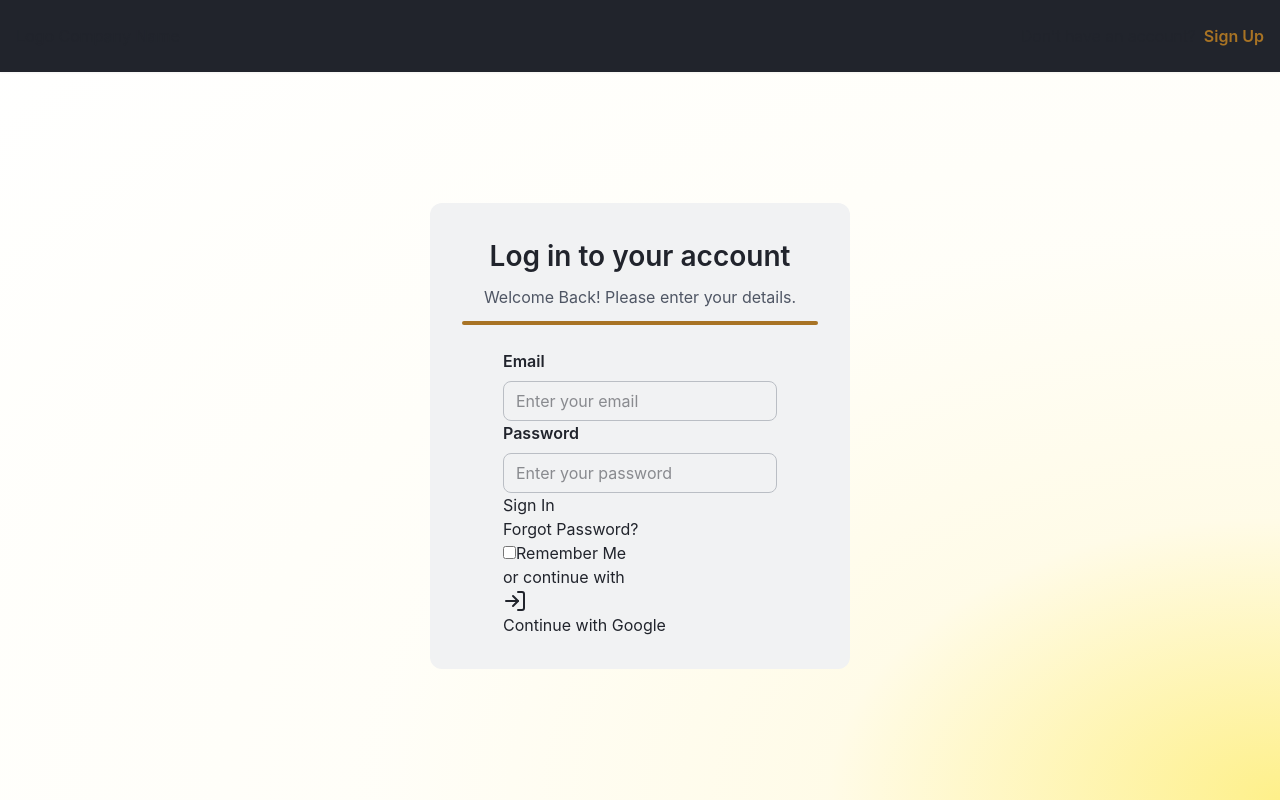
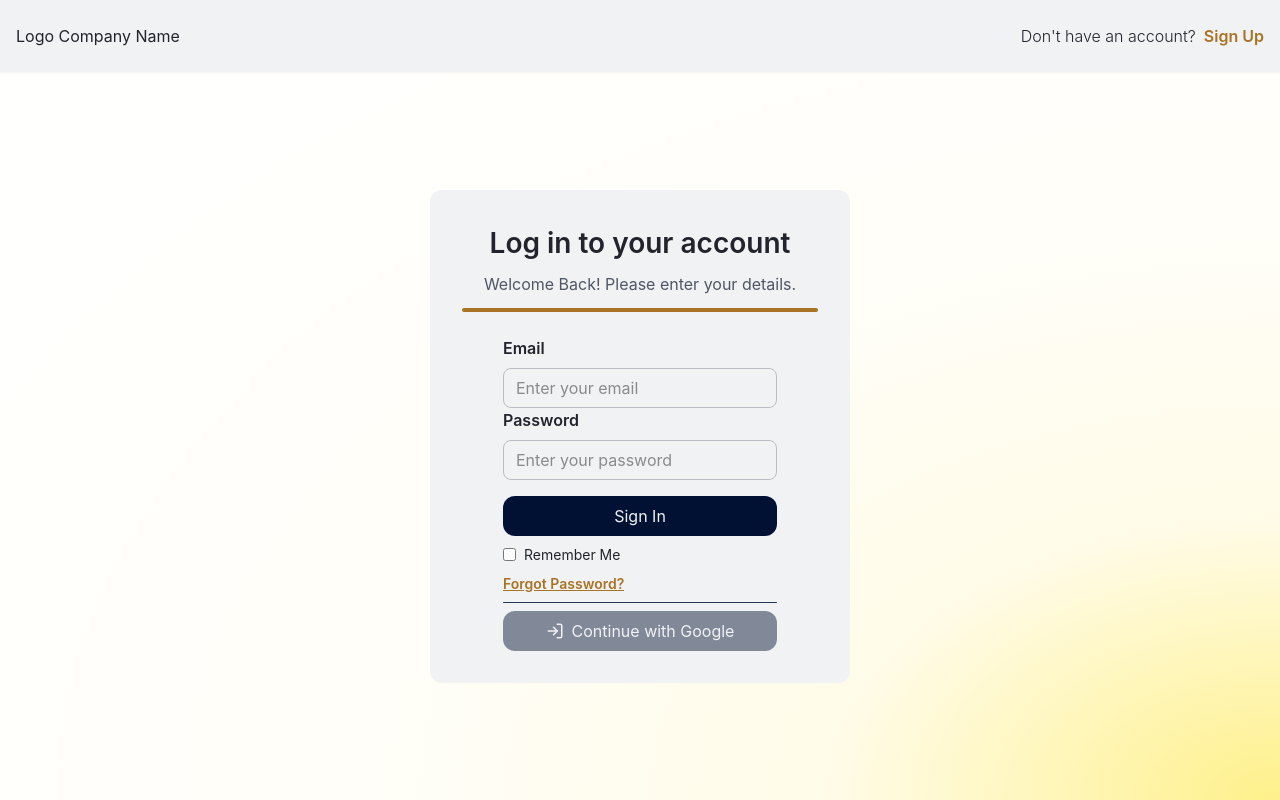
Before and after one commit to Sihle-Thwa/SportsManagment, a React (Vite) app in the folder frontend/: page /signIn in a window 1280 px wide. Built offline with nearby package versions, Linux system fonts and the light colour scheme.

Commit message:
feat: Rearrange LoginPage layout, update styles for consistency, and enhance accessibility

```diff
--- a/frontend/src/pages/Auth/LoginPage.tsx
+++ b/frontend/src/pages/Auth/LoginPage.tsx
@@ -129,19 +129,20 @@ export default function LoginPage() {
 							</button>
 
 							<div
+								className="loginPageForm_rememberMe"
+								id="remember-me-checkbox"
+							>
+								<div className="loginPageForm_rememberMe_cta">
+									<input type="checkbox" {...register("remember")} />
+									Remember Me
+								</div>
+							</div>
+
+							<div
 								className="loginPageForm_forgotPassword"
 								id="forgot-password-link"
 							>
 								<a href="/forgot-password">Forgot Password?</a>
-							</div>
-							<div
-								className="loginPageForm_rememberMe"
-								id="remember-me-checkbox"
-							>
-								<div className="loginPageForm_rememberMe_checkbox">
-									<input type="checkbox" {...register("remember")} />
-									Remember Me
-								</div>
 							</div>
 
 							<div
@@ -149,9 +150,6 @@ export default function LoginPage() {
 								aria-label="or continue with"
 							>
 								<div className="loginPageForm_divider_line"></div>
-								<div className="loginPageForm_divider_text">
-									<span>or continue with</span>
-								</div>
 							</div>
 							<button type="button" className="loginPageForm_googleButton">
 								<GoogleIcon className="loginPageForm_googleButton_icon" />
--- a/frontend/src/pages/Auth/loginpage.css
+++ b/frontend/src/pages/Auth/loginpage.css
@@ -19,8 +19,8 @@
 		height: 72px;
 		position: sticky;
 		top: 0;
-		background: var(--sidebar-background, var(--colour-neutral-100));
-		border-bottom: 1px solid var(--border-subtle);
+		background: var(--navbar-background);
+		border-bottom: 1px solid var(--navbar-border);
 		box-shadow: var(--shadow-sm);
 	}
 
@@ -42,6 +42,7 @@
 		justify-content: flex-start;
 		align-items: flex-start;
 		gap: 8px;
+		color: var(--navbar-text);
 
 	}
 
@@ -145,48 +146,7 @@
 		width: 100%;
 	}
 
-	.loginPageForm_bodyForgotPassword {
-		display: flex;
-		flex-direction: row;
-		justify-content: space-between;
-		align-items: center;
-		width: 100%;
-	}
-
-	.loginPageForm_bodyForgotPassword_checkbox {
-		display: flex;
-		align-items: center;
-		gap: 8px;
-		font-size: var(--button-size-sm);
-		color: var(--text-primary);
-		font-weight: var(--font-weight-normal);
-	}
-	.loginPageForm_bodyForgotPassword_link {
-		display: flex;
-		align-items: center;
-		gap: 8px;
-		font-size: var(--button-size-sm);
-		font-weight: var(--font-weight-semibold);
-		text-decoration: underline;
-		color: var(--colour-accent);
-	}
-
-	.loginPageForm_bodyFooter {
-		display: flex;
-		flex-direction: column;
-		align-items: center;
-		gap: 16px;
-		width: 100%;
-	}
-
-	.loginPageForm_bodyFooter_cta {
-		display: flex;
-		flex-direction: column;
-		gap: 12px;
-		width: 100%;
-	}
-
-	.loginPageForm_bodyFooter_cta_primaryButton {
+	.loginPageForm_submitButton {
 		display: flex;
 		justify-content: center;
 		width: 100%;
@@ -196,28 +156,72 @@
 		border-radius: var(--radius-lg);
 		padding: 8px 16px;
 		font-size: var(--button-font-size);
+		margin-top: 16px;
 	}
 
-	.loginPageForm_bodyFooter_cta_secondaryButton {
+	.loginPageForm_forgotPassword {
+		display: flex;
+		align-items: center;
+		gap: 8px;
+		font-size: var(--button-size-sm);
+		font-weight: var(--font-weight-semibold);
+		text-decoration: underline;
+		color: var(--colour-accent);
+		margin-top: 8px;
+	}
+
+	.loginPageForm_rememberMe {
+		display: flex;
+		align-items: center;
+		gap: 8px;
+		font-size: var(--button-size-sm);
+		color: var(--text-primary);
+		font-weight: var(--font-weight-normal);
+		margin-top: 8px;
+	}
+
+	.loginPageForm_rememberMe_cta {
+		display: flex;
+		align-items: center;
+		gap: 8px;
+		font-size: var(--button-size-sm);
+		color: var(--text-primary);
+		font-weight: var(--font-weight-normal);
+	}
+
+	.loginPageForm_divider {
 		display: flex;
 		flex-direction: row;
 		justify-content: center;
 		align-items: center;
+		gap: 12px;
+		width: 100%;
+		margin-top: 8px;
+		margin-bottom: 8px;
+	}
+	.loginPageForm_divider_line {
+		display: flex;
+		width: 100%;
+		height: 1px;
+		background-color: var(--colour-secondary);
+		border-radius: var(--radius-full);
+	}
+
+	.loginPageForm_googleButton {
+		display: flex;
+		justify-content: center;
+		align-items: center;
 		gap: 8px;
-		font-size: var(--button-size-md);
-		color: var(--text-primary);
+		width: 100%;
+		background-color: var(--text-tertiary);
+		color: var(--text-on-tertiary);
 		border: 1px solid var(--border-default);
 		border-radius: var(--radius-lg);
+		padding: 8px 16px;
 		font-size: var(--button-font-size);
-		padding: 8px 16px;
-		transition: background-color 0.2s ease;
-
 	}
-
-	.loginPageForm_bodyFooter_icon {
-		width: var(--icon-size-md);
-		height: var(--icon-size-md);
-		justify-content: center;
-		align-items: center;
+	.loginPageForm_googleButton_icon {
+		width: var(--icon-size-sm);
+		height: var(--icon-size-sm);
 	}
 }
```
